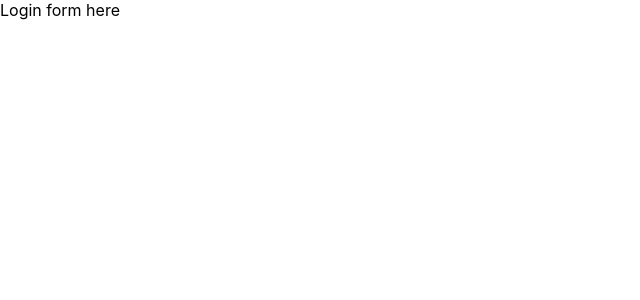
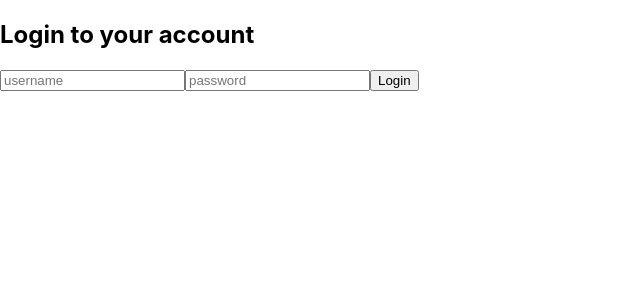
Before and after one commit to nishanbajracharya/react-starter-kit, a React (Create React App) app: page /login in a window 1280 px wide. Shown: the top 300 px of the page, without its empty margins (0-640 px from the left). Built offline with nearby package versions, Linux system fonts and the light colour scheme.

Commit message:
Add basic login form

```diff
--- a/src/views/Login.js
+++ b/src/views/Login.js
@@ -1,5 +1,14 @@
 import * as React from 'react';
 
-const Login = () => <div>Login form here</div>
+const Login = () => (
+  <div>
+    <h2>Login to your account</h2>
+    <form>
+      <input type="text" title="username" placeholder="username" />
+      <input type="password" title="username" placeholder="password" />
+      <button type="submit">Login</button>
+    </form>
+  </div>
+)
 
 export default Login;
```
